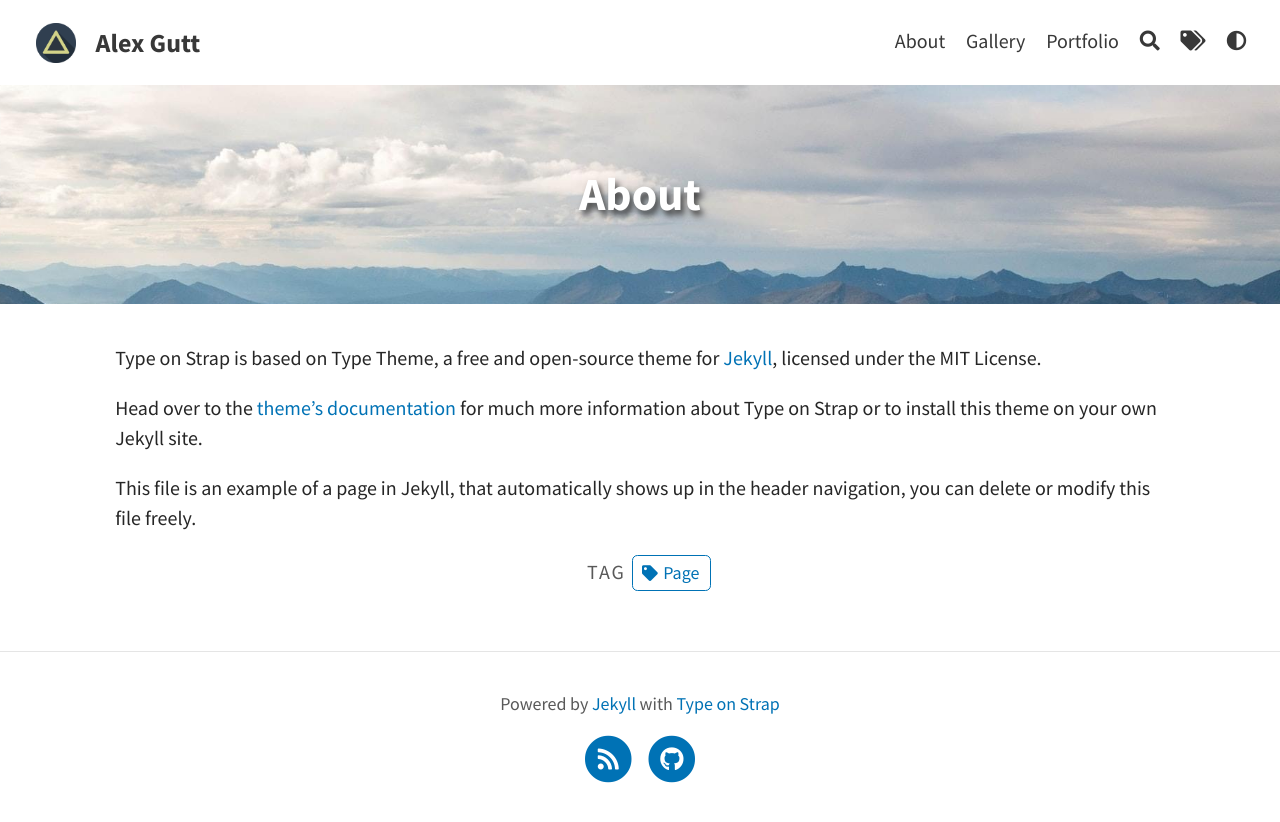
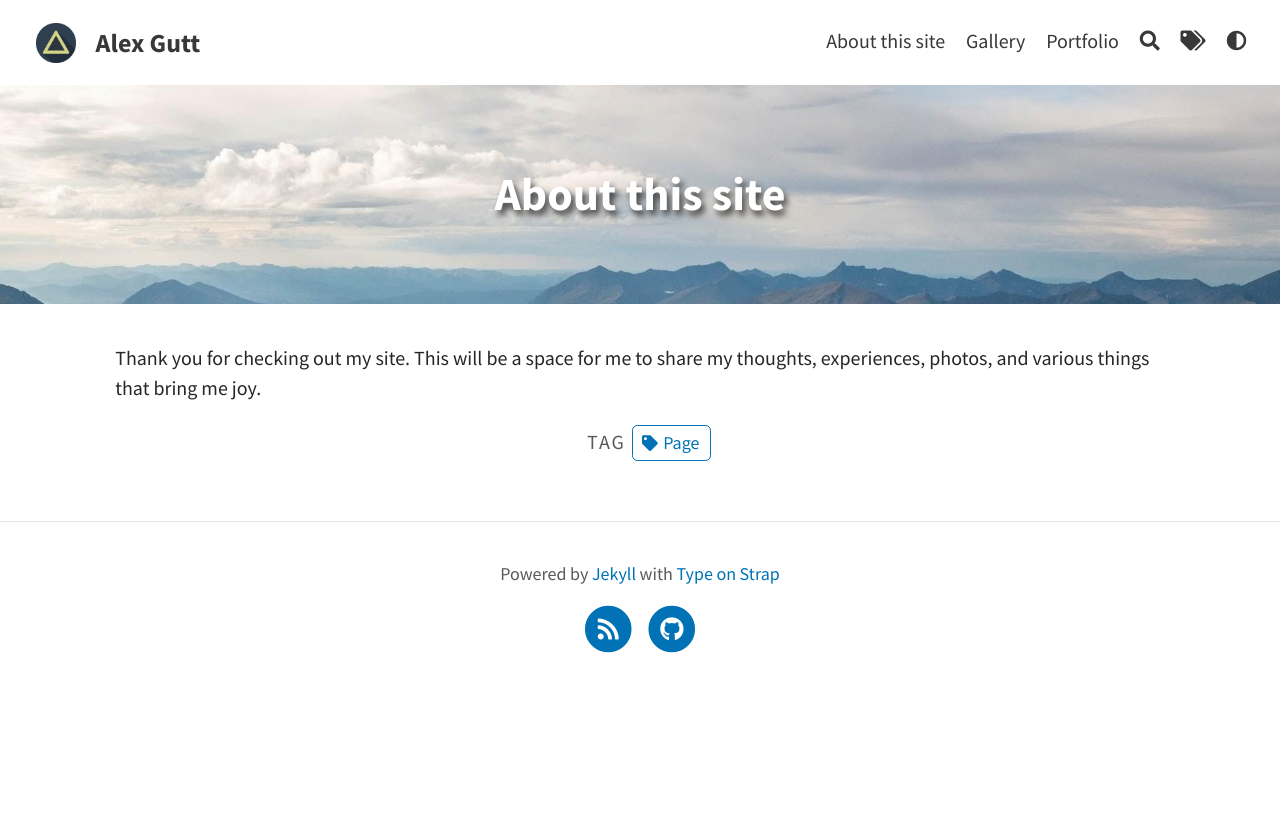
Before and after one commit to alex-gutt/alex-gutt.github.io, a Jekyll site: the page built from pages/about.md, in a window 1280 px wide. Shown: the top 822 px of the page. Built offline with Jekyll 4.4.1, drawn with Linux system fonts in a browser that asks for light colours.

Commit message:
Update about.md

```diff
--- a/pages/about.md
+++ b/pages/about.md
@@ -1,13 +1,9 @@
 ---
 layout: page
-title: About
+title: About this site
 permalink: /about/
 feature-img: "assets/img/pexels/travel.jpeg"
 tags: [Page]
 ---
 
-Type on Strap is based on Type Theme, a free and open-source theme for [Jekyll](http://jekyllrb.com/), licensed under the MIT License.
-
-Head over to the [theme's documentation](https://github.io/sylhare/Type-on-Strap) for much more information about Type on Strap or to install this theme on your own Jekyll site.
-
-This file is an example of a page in Jekyll, that automatically shows up in the header navigation, you can delete or modify this file freely.
+Thank you for checking out my site. This will be a space for me to share my thoughts, experiences, photos, and various things that bring me joy.
```
